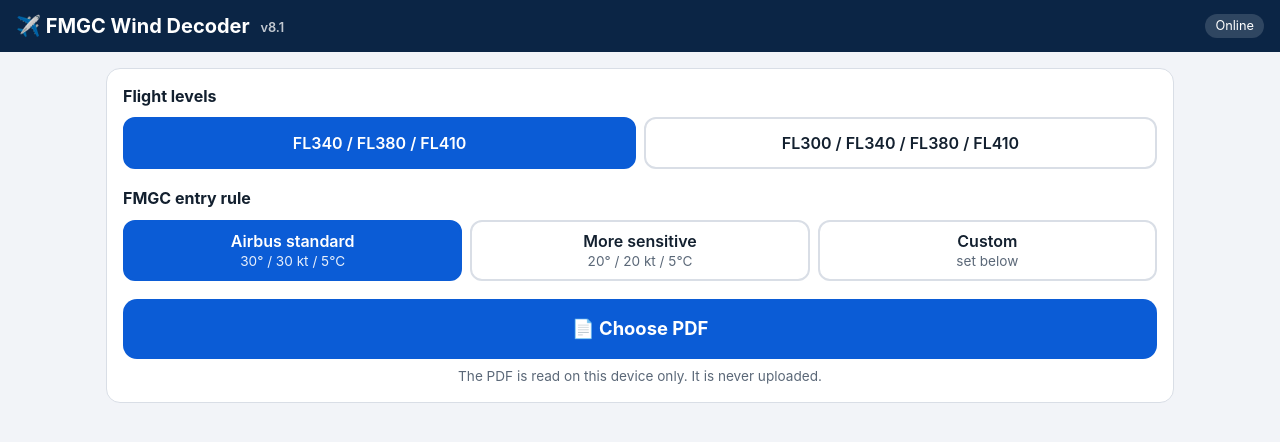
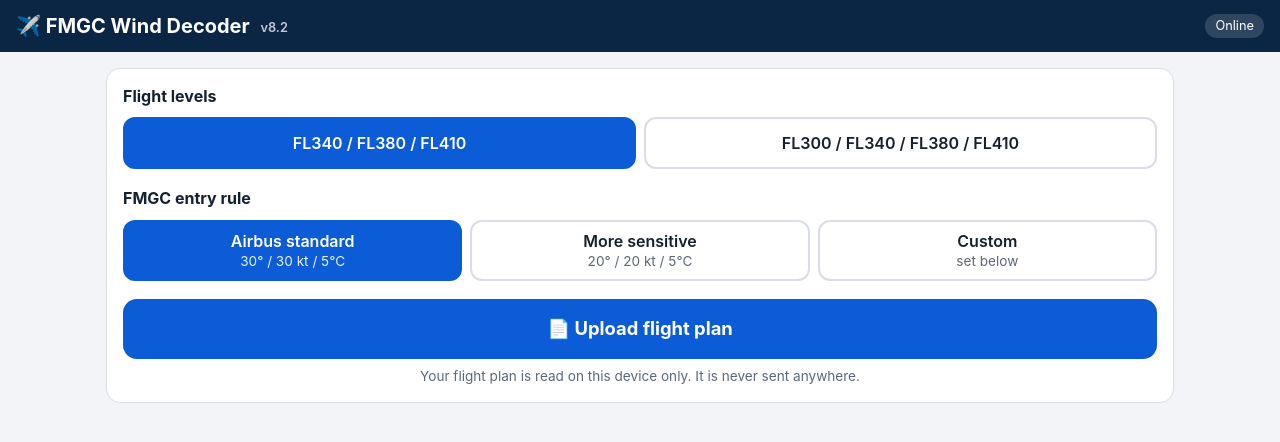
Before and after one commit to maleenmuob/FMGC-wind-decoder-, a plain HTML site: page index.html in a window 1280 px wide. Drawn offline with Linux system fonts and the light colour scheme.

Commit message:
v8.2: rename Choose PDF button to Upload flight plan
The note under it now says the flight plan is never sent anywhere, so it
doesn't contradict the button.

Co-Authored-By: Claude Opus 5.5 <noreply@anthropic.com>
Claude-Session: https://claude.ai/code/session_01QrnSWdwLuNBzMPuWE45evZ

```diff
--- a/index.html
+++ b/index.html
@@ -46,10 +46,10 @@
       </div>
 
       <label class="choose" for="file">
-        📄 Choose PDF
+        📄 Upload flight plan
         <input id="file" type="file" accept="application/pdf,.pdf">
       </label>
-      <p class="hint">The PDF is read on this device only. It is never uploaded.</p>
+      <p class="hint">Your flight plan is read on this device only. It is never sent anywhere.</p>
     </section>
 
     <p id="status" class="status" role="status" aria-live="polite"></p>
--- a/sw.js
+++ b/sw.js
@@ -1,7 +1,7 @@
 // Offline cache for the FMGC Wind Decoder.
 // Must match APP_VERSION in version.js. Bump both for every change:
 // a changed sw.js is what makes installed copies download the new version.
-const VERSION = "v8.1";
+const VERSION = "v8.2";
 const CACHE = `fmgc-wind-${VERSION}`;
 const ASSETS = [
   "./",
--- a/version.js
+++ b/version.js
@@ -1,4 +1,4 @@
 // App version shown at the top of the app.
 // For every change: bump this AND `VERSION` in sw.js to the same value
 // (a test checks they match). Changing sw.js is what makes installed copies update.
-export const APP_VERSION = "v8.1";
+export const APP_VERSION = "v8.2";
```
Also changed, not shown: tests/app.e2e.test.mjs (+1 -0 lines).
